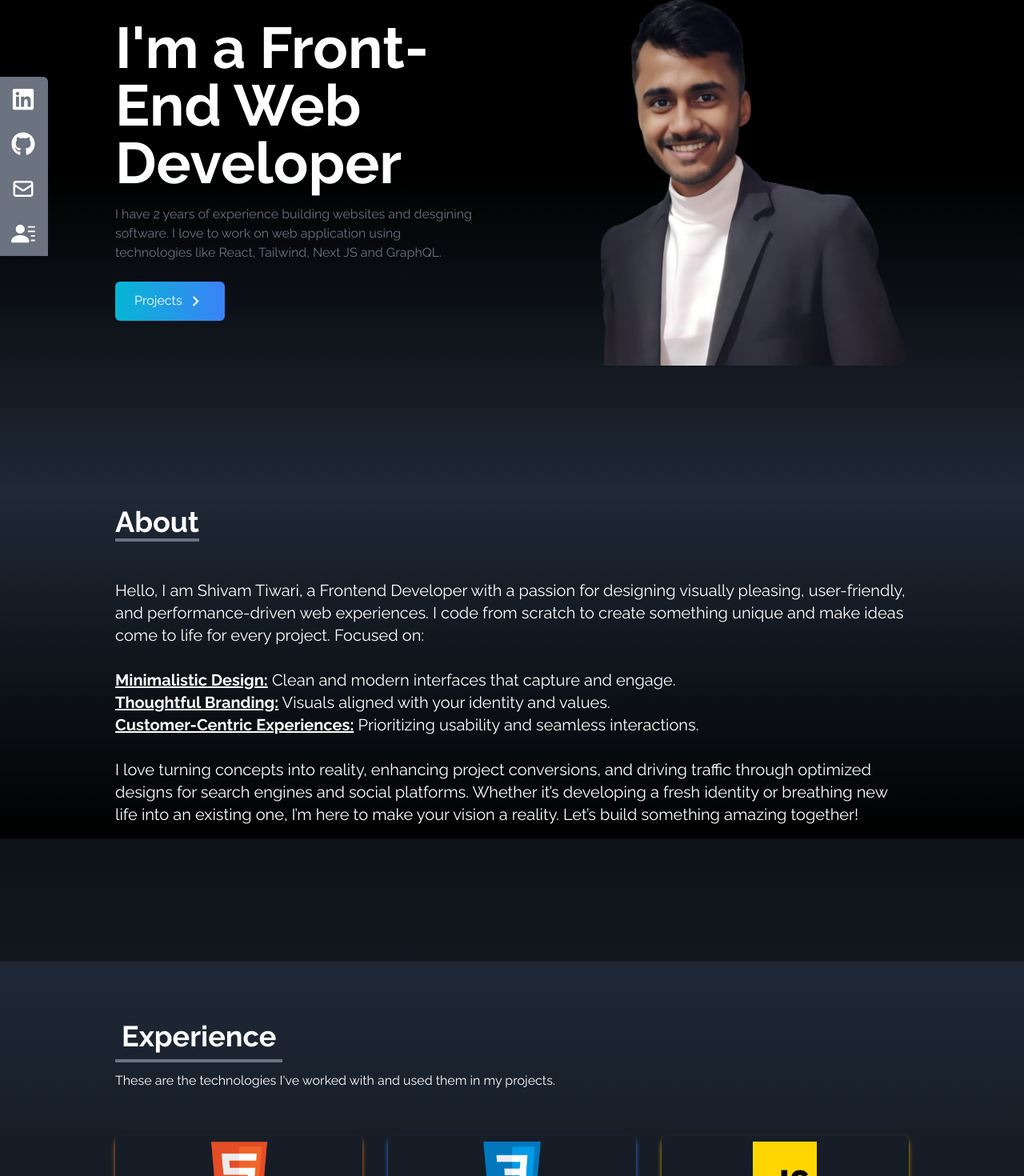
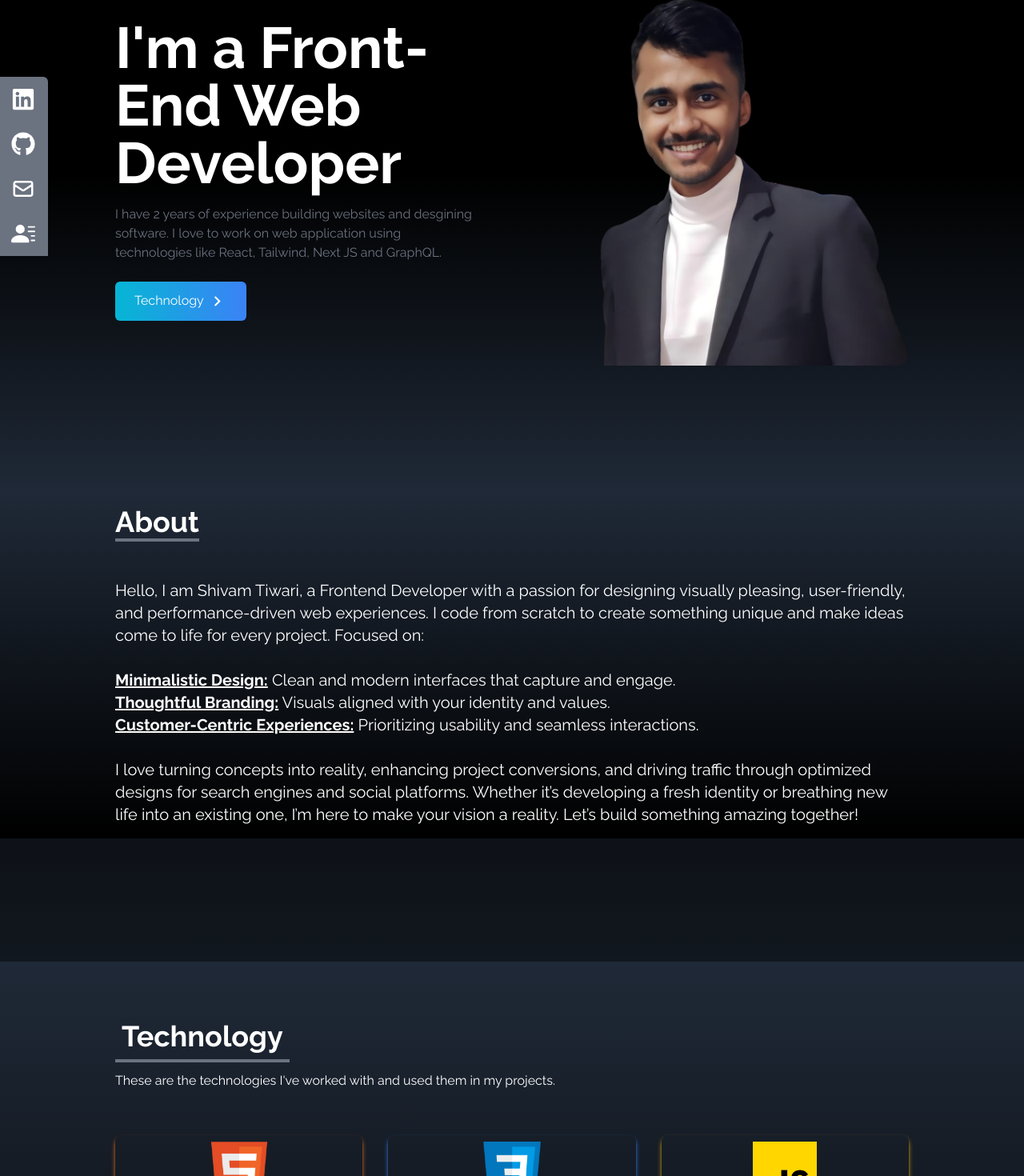
Before and after one commit to ErShivamTiwariOfficial/MyPortfolio, a React (Create React App) app: page / in a window 1280 px wide. Shown: the part 184-1654 px from the top of the page at 80% size. Built offline with nearby package versions, Linux system fonts and the light colour scheme.

Commit message:
Form And Technology Update

```diff
--- a/src/App.js
+++ b/src/App.js
@@ -1,11 +1,11 @@
 import About from "./components/About";
 import Contact from "./components/Contact";
-import Experience from "./components/Experience";
 import Home from "./components/Home";
 import NavBar from "./components/NavBar";
 // import Portfolio from "./components/Portfolio";
 import SocialLinks from "./components/SocialLinks";
 import Footer from "./components/Footer"
+import Technology from "./components/Technology";
 
 function App() {
   return (
@@ -14,7 +14,7 @@ function App() {
       <Home />
       <About />
       {/* <Portfolio /> */}
-      <Experience />
+      <Technology />
       <Contact />
       <Footer />
       <SocialLinks />
--- a/src/components/Contact.jsx
+++ b/src/components/Contact.jsx
@@ -22,12 +22,10 @@ const Contact = () => {
         </div>
         <div className=" flex justify-center items-center">
           <form
-            onSubmit={handleSubmit}
-            name="contact"
-            method="POST"
-            action="https://getform.io/f/agddrdyb"
-            className=" flex flex-col w-full md:w-1/2"
+            action="https://api.web3forms.com/submit" method="POST"
+            className=" flex flex-col w-full md:w-1/2" onSubmit={handleSubmit}
           >
+             <input type="hidden" name="access_key" value="0534137d-937a-4690-b71b-d8bbb9bb41c9"></input>
             <input
               type="text"
               name="name"
@@ -56,6 +54,9 @@ const Contact = () => {
               required
               className="p-2 bg-transparent border-2 rounded-md text-white focus:outline-none"
             ></textarea>
+            <input type="checkbox" name="botcheck" className="hidden" style={{ display: "none" }}></input>
+
+            <input type="hidden" name="honeypot_time" value="0"></input>
 
             <button type="submit" className="text-white bg-gradient-to-b from-cyan-500 to-blue-500 px-6 py-3 my-8 mx-auto flex items-center rounded-md hover:scale-110 duration-300">
               Send Message
--- a/src/components/Home.jsx
+++ b/src/components/Home.jsx
@@ -29,12 +29,12 @@ const Home = () => {
 
           <div className="portfolio-btn">
             <Link
-              to="portfolio"
+              to="experience"
               smooth
               duration={500}
               className="group text-white w-fit px-6 py-3 my-2 flex items-center rounded-md bg-gradient-to-r from-cyan-500 to-blue-500 cursor-pointer"
             >
-              Projects
+              Technology
               <span className="group-hover:rotate-90 duration-300">
                 <MdOutlineKeyboardArrowRight size={25} className="ml-1" />
               </span>
--- a/src/components/Experience.jsx
+++ b/src/components/Technology.jsx
@@ -7,7 +7,7 @@ import reactImage from "../assets/react.png";
 import github from "../assets/github.png";
 import tailwind from "../assets/tailwind.png";
 import angular from "../assets/angular.png";
-const Experience = () => {
+const Technology = () => {
   const techs = [
     {
       id: 1,
@@ -91,7 +91,7 @@ const Experience = () => {
       <div className="max-w-screen-lg mx-auto p-4 flex flex-col justify-center w-full h-full text-white">
         <div>
           <p className="text-4xl font-bold border-b-4 border-gray-500 p-2 inline">
-            Experience
+            Technology
           </p>
           <p className="py-6">These are the technologies I've worked with and used them in my projects.</p>
         </div>
@@ -112,4 +112,4 @@ const Experience = () => {
   );
 };
 
-export default Experience;
+export default Technology;
```
Also changed, not shown: 1 other file (tests, documents, lock files or other folders).
